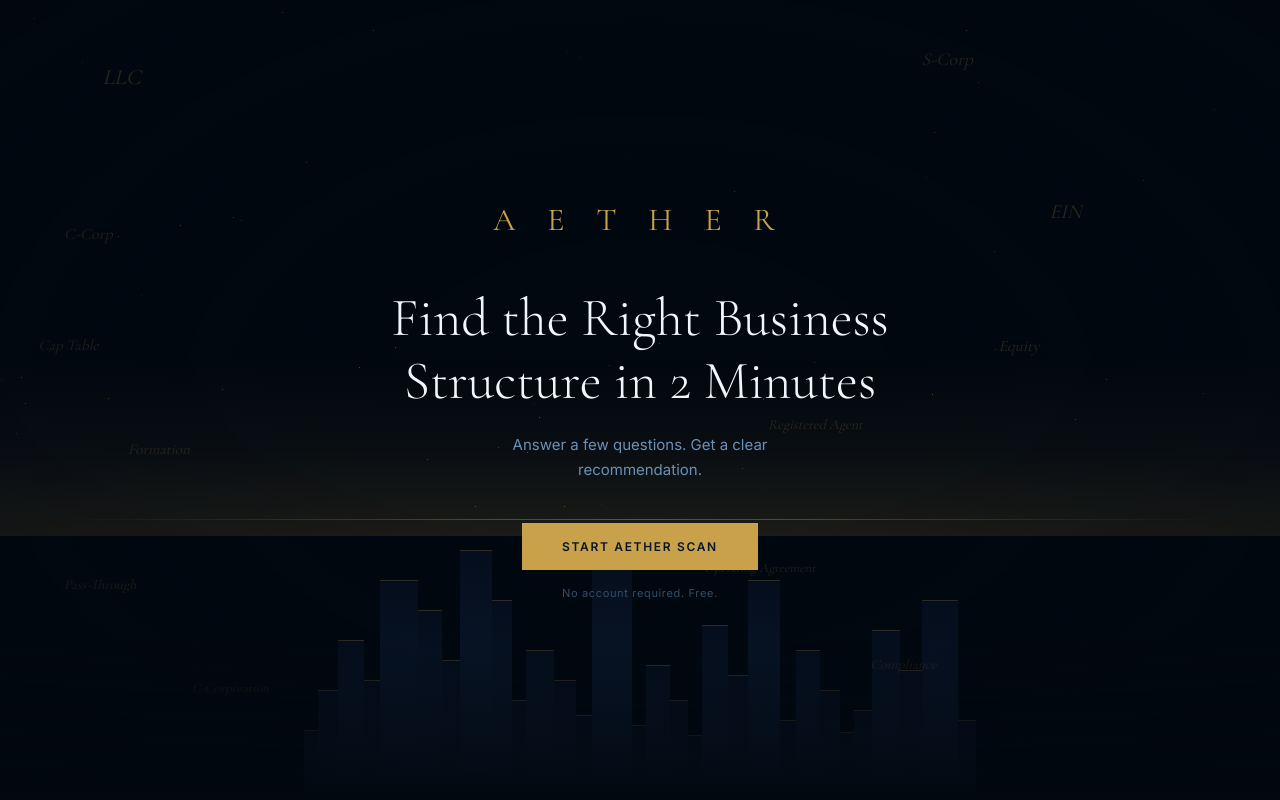
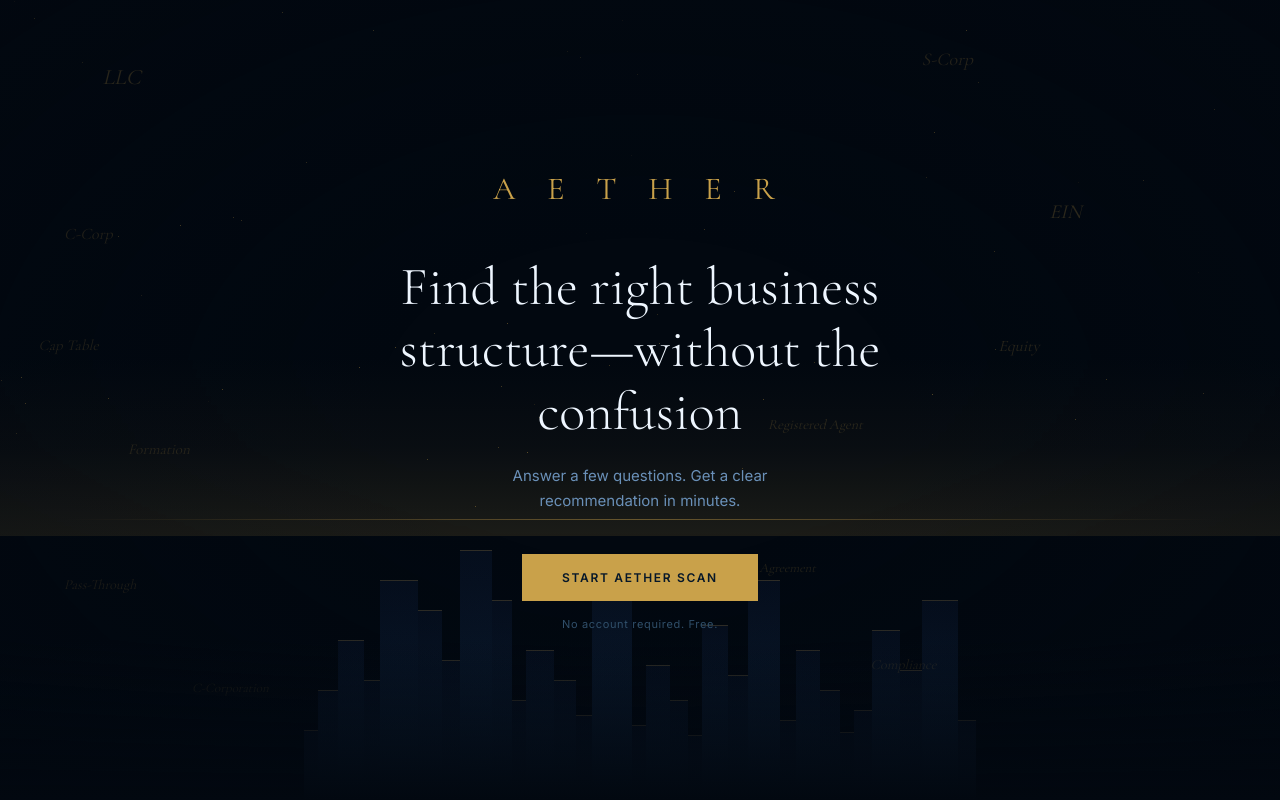
Before and after one commit to TheStrategicOperator/aether-v2-prototype, a website: page index.html in a window 1280 px wide. Drawn offline with nearby package versions, Linux system fonts and the light colour scheme.

Commit message:
Update heading and subheading text in index.html

```diff
--- a/index.html
+++ b/index.html
@@ -43,8 +43,8 @@ p.sub{font-size:15px;color:#6A90B8;line-height:1.7;margin-bottom:40px;max-width:
 </div>
 <div class="wrap">
   <div class="logo">A E T H E R</div>
-  <h1>Find the Right Business Structure in 2 Minutes</h1>
-  <p class="sub">Answer a few questions. Get a clear recommendation.</p>
+  <h1>Find the right business structure—without the confusion</h1>
+  <p class="sub">Answer a few questions. Get a clear recommendation in minutes.</p>
   <a href="scan.html" class="btn">Start Aether Scan</a>
   <p class="note">No account required. Free.</p>
 </div>
```
